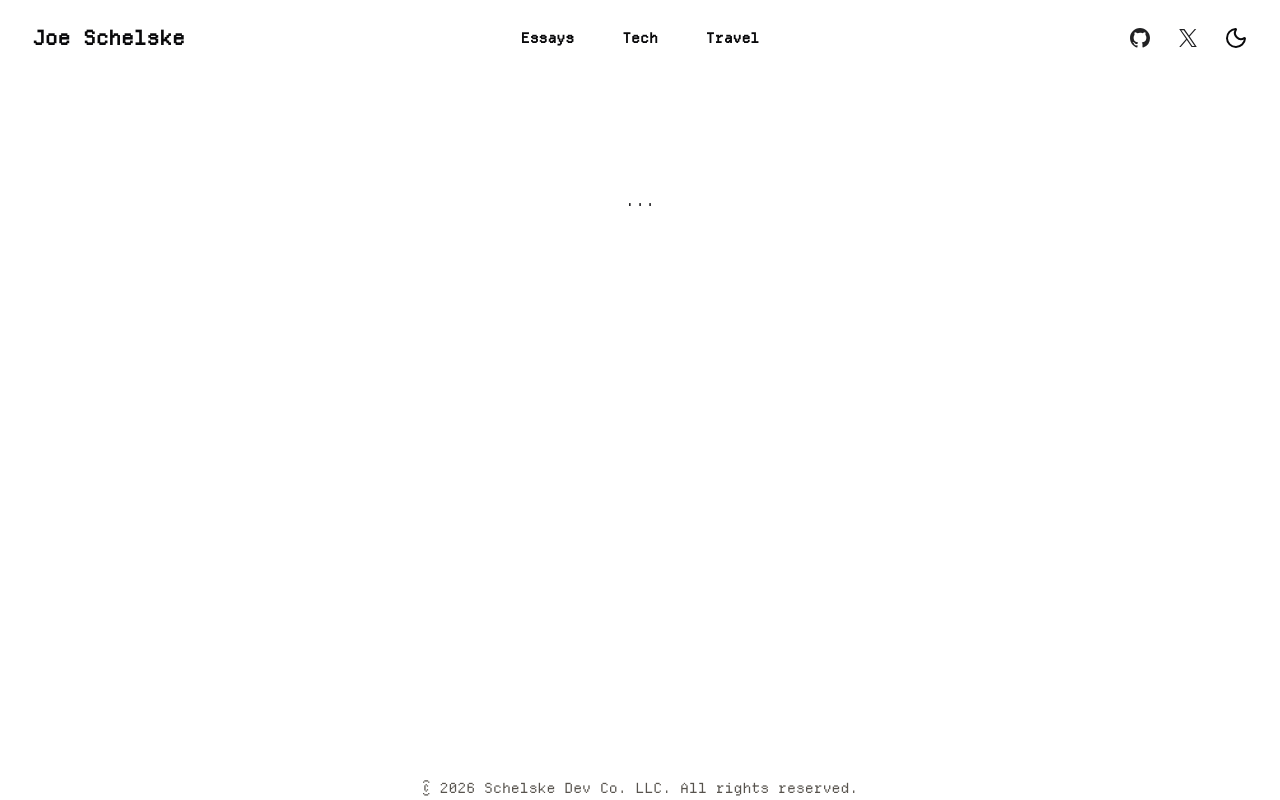
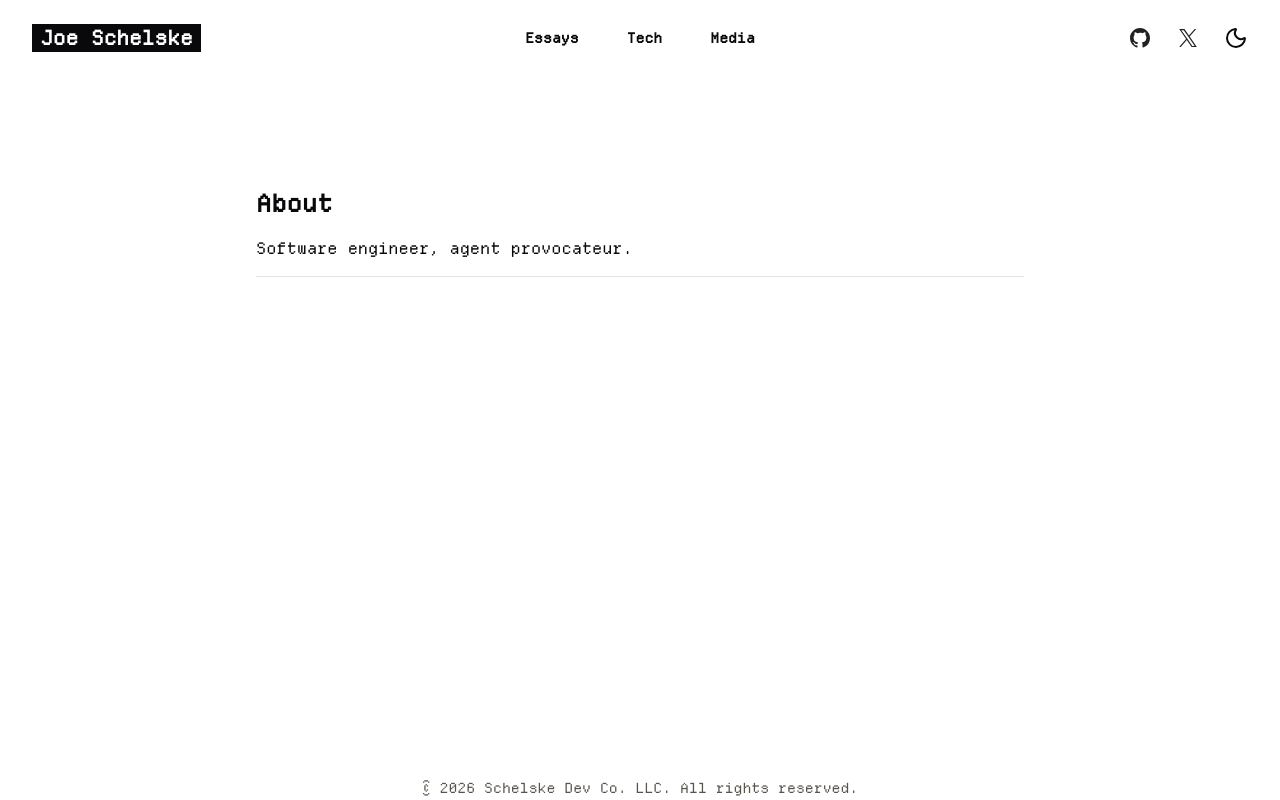
Before and after one commit to schelskedevco/schelskedev, a Next.js app: page / in a window 1280 px wide. Built offline with nearby package versions, Linux system fonts and the light colour scheme.

Commit message:
basic stuff

```diff
--- a/app/page.tsx
+++ b/app/page.tsx
@@ -6,11 +6,12 @@ import { Dialog, DialogPanel } from "@headlessui/react"
 import { Bars3Icon, XMarkIcon } from "@heroicons/react/24/outline"
 
 import { useThemeSwitcher } from "@/hooks/use-theme-switcher"
+import { Separator } from "@/components/ui/separator"
 
 const navigation = [
   { name: "Essays", href: "/essays" },
   { name: "Tech", href: "/tech" },
-  { name: "Travel", href: "/travel" },
+  { name: "Media", href: "/media" },
 ]
 
 function NavbarModeToggle() {
@@ -57,7 +58,9 @@ export default function Page() {
             <Link href="/" className="-m-1.5 p-1.5">
               <span className="sr-only">Joe Schelske</span>
               <div className="flex items-center gap-2">
-                <span className="text-xl font-semibold">Joe Schelske</span>
+                <span className="bg-foreground px-2 text-xl font-semibold text-background">
+                  Joe Schelske
+                </span>
               </div>
             </Link>
           </div>
@@ -151,7 +154,9 @@ export default function Page() {
               <Link href="/" className="-m-1.5 p-1.5">
                 <span className="sr-only">Joe Schelske</span>
                 <div className="flex items-center gap-2">
-                  <span className="text-xl font-semibold">Joe Schelske</span>
+                  <span className="bg-foreground px-2 text-xl font-semibold text-background">
+                    Joe Schelske
+                  </span>
                 </div>
               </Link>
               <button
@@ -185,8 +190,15 @@ export default function Page() {
           </DialogPanel>
         </Dialog>
       </header>
-      <main className="mx-auto max-w-3xl grow pt-16 sm:pt-24 lg:pt-28">
-        <p>...</p>
+      <main className="mx-auto w-full max-w-3xl grow space-y-4 px-6 pt-16 sm:pt-24 lg:px-0 lg:pt-28">
+        <section id="about" className="flex flex-col gap-4">
+          <h1 className="text-2xl font-bold">About</h1>
+          <p>Software engineer, agent provocateur.</p>
+        </section>
+        <Separator />
+        <section id="essays"></section>
+        <section id="tech"></section>
+        <section id="media"></section>
       </main>
       <footer>
         <p className="mt-10 text-center text-sm/6 text-stone-600 dark:text-stone-400">
--- /dev/null
+++ b/components/ui/separator.tsx
@@ -0,0 +1,28 @@
+"use client"
+
+import * as React from "react"
+import { Separator as SeparatorPrimitive } from "radix-ui"
+
+import { cn } from "@/lib/utils"
+
+function Separator({
+  className,
+  orientation = "horizontal",
+  decorative = true,
+  ...props
+}: React.ComponentProps<typeof SeparatorPrimitive.Root>) {
+  return (
+    <SeparatorPrimitive.Root
+      data-slot="separator"
+      decorative={decorative}
+      orientation={orientation}
+      className={cn(
+        "shrink-0 bg-border data-horizontal:h-px data-horizontal:w-full data-vertical:w-px data-vertical:self-stretch",
+        className
+      )}
+      {...props}
+    />
+  )
+}
+
+export { Separator }
```
